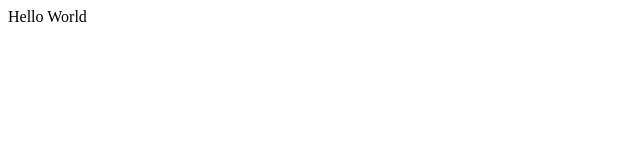
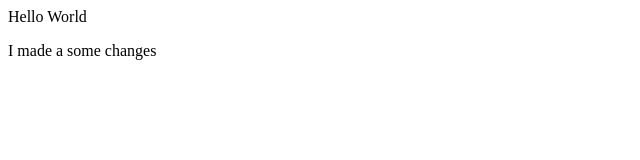
Before and after one commit to RushikeshAre/Python-Notes, a plain HTML site: page index.html in a window 1280 px wide. Shown: the whole page, without its empty margins (0-640 px from the left). Drawn offline with Linux system fonts and the light colour scheme.

Commit message:
Add new paragraph

```diff
--- a/index.html
+++ b/index.html
@@ -1 +1,3 @@
 <p>Hello World</p>
+
+<p>I made a some changes</p>
```
